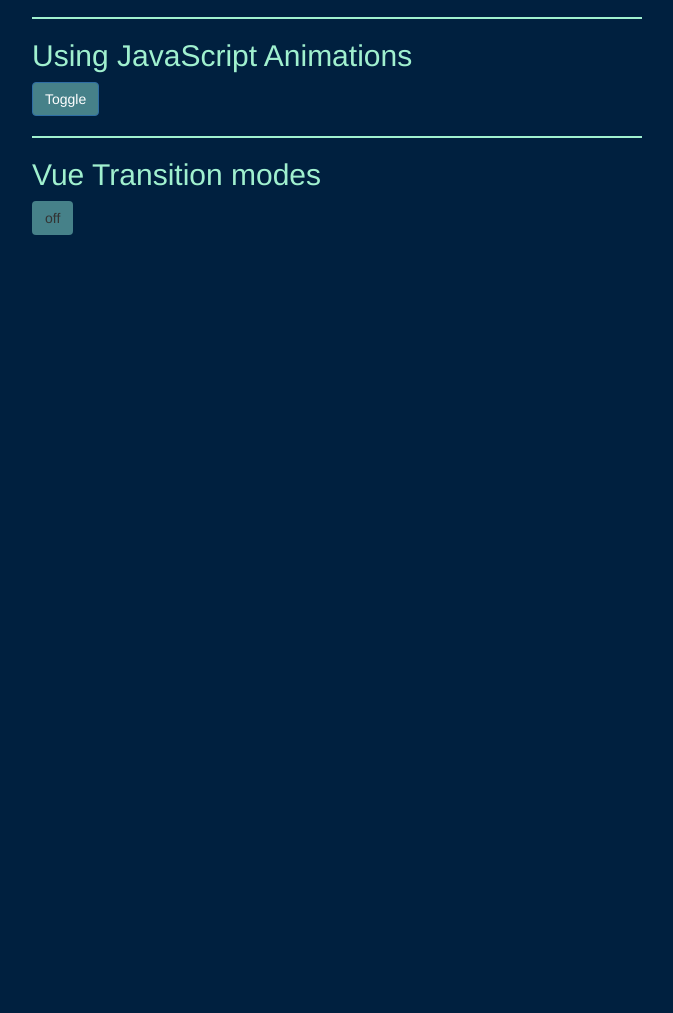
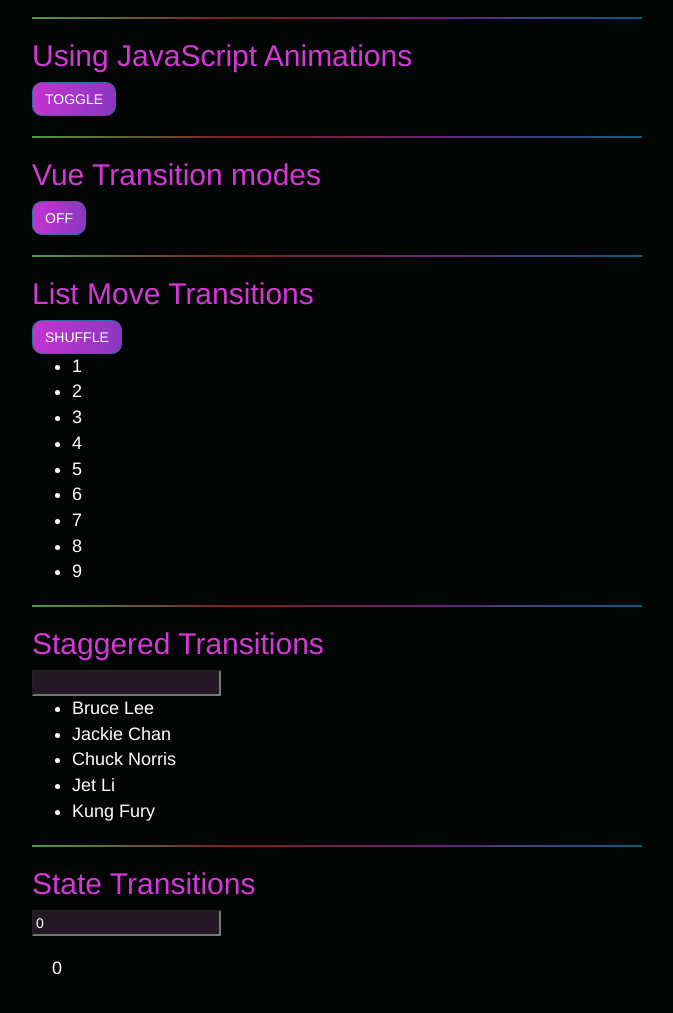
Before and after one commit to HenryQuillin/vue.js-demo, a plain HTML site: page index.html in a window 1280 px wide. Shown: the part 953-1966 px from the top of the page, without its empty margins (303-976 px from the left). Before the commit the page ends 1218 px from the top, so only its background shows below. Drawn offline with nearby package versions, Linux system fonts and the light colour scheme.

Commit message:
added demos

```diff
--- a/index.html
+++ b/index.html
@@ -89,13 +89,49 @@
         <h2>Vue Transition modes </h2>
         <div id="demo6">
             <transition name="mode-fade" mode="out-in">
-              <button class="btn btn-secondary" v-if="on" key="on" @click="on = false">
-                on
-              </button>
-              <button class="btn btn-secondary" v-else key="off" @click="on = true">
-                off
-              </button>
+                <button class="btn btn-primary" v-if="on" key="on" @click="on = false">
+                    on
+                </button>
+                <button class="btn btn-primary" v-else key="off" @click="on = true">
+                    off
+                </button>
             </transition>
+        </div>
+        <hr>
+
+
+        <h2>List Move Transitions </h2>
+        <script src="https://cdnjs.cloudflare.com/ajax/libs/lodash.js/4.17.15/lodash.min.js"></script>
+        <div id="flip-list-demo">
+            <button class="btn btn-primary" @click="shuffle">Shuffle</button>
+            <transition-group name="flip-list" tag="ul">
+                <li v-for="item in items" :key="item">
+                    {{ item }}
+                </li>
+            </transition-group>
+        </div>
+        <hr>
+
+
+        <h2>Staggered Transitions  </h2>
+
+        <div id="demo8">
+            <input v-model="query" />
+            <transition-group name="staggered-fade" tag="ul" :css="false" @before-enter="beforeEnter" @enter="enter"
+                @leave="leave">
+                <li v-for="(item, index) in computedList" :key="item.msg" :data-index="index">
+                    {{ item.msg }}
+                </li>
+            </transition-group>
+        </div>
+
+        <hr>
+
+
+        <h2>State Transitions</h2>
+        <div id="animated-number-demo">
+            <input v-model.number="number" type="number" step="20" />
+            <p>{{ animatedNumber }}</p>
           </div>
 
 
--- a/src.js
+++ b/src.js
@@ -110,3 +110,92 @@ const Demo6 = {
 }
 
 Vue.createApp(Demo6).mount('#demo6')
+
+// --------Demo 7--------------------
+
+const Demo7 = {
+  data() {
+    return {
+      items: [1, 2, 3, 4, 5, 6, 7, 8, 9]
+    };
+  },
+  methods: {
+    shuffle() {
+      this.items = _.shuffle(this.items);
+    }
+  }
+};
+
+Vue.createApp(Demo7).mount("#flip-list-demo");
+
+// --------Demo 8--------------------
+
+const Demo8 = {
+  data() {
+    return {
+      query: '',
+      list: [
+        { msg: 'Bruce Lee' },
+        { msg: 'Jackie Chan' },
+        { msg: 'Chuck Norris' },
+        { msg: 'Jet Li' },
+        { msg: 'Kung Fury' }
+      ]
+    }
+  },
+  computed: {
+    computedList() {
+      var vm = this
+      return this.list.filter((item) => {
+        return item.msg.toLowerCase().indexOf(vm.query.toLowerCase()) !== -1
+      })
+    }
+  },
+  methods: {
+    beforeEnter(el) {
+      el.style.opacity = 0
+      el.style.height = 0
+    },
+    enter(el, done) {
+      gsap.to(el, {
+        opacity: 1,
+        height: '1.6em',
+        delay: el.dataset.index * .15,
+        onComplete: done
+      })
+    },
+    leave(el, done) {
+      gsap.to(el, {
+        opacity: 0,
+        height: 0,
+        delay: el.dataset.index * .15,
+        onComplete: done
+      })
+    }
+  }
+}
+
+Vue.createApp(Demo8).mount('#demo8')
+
+// --------Demo 9-------------------
+
+const Demo9 = {
+  data() {
+    return {
+      number: 0,
+      tweenedNumber: 0
+    }
+  },
+  computed: {
+    animatedNumber() {
+      return this.tweenedNumber.toFixed(0)
+    }
+  },
+  watch: {
+    number(newValue) {
+      gsap.to(this.$data, { duration: 0.5, tweenedNumber: newValue })
+    }
+  }
+}
+
+Vue.createApp(Demo9).mount('#animated-number-demo')
--- a/styles.css
+++ b/styles.css
@@ -1,28 +1,64 @@
 body {
     margin: 30px;
-    background-color: #00203F;
+    background-color: #030404;
 }
+
 button {
     /* color: #FFF; */
-    background-color: 	#468189;
+    background-color: #468189;
 
 }
+
 p {
-    color: #a0f0cf;
+    color: #FFF;
     margin: auto;
-    padding:20px;
+    padding: 20px;
     font-size: large;
 
 }
 
+li {
+    color: #FFF;
+    margin: auto;
+    font-size: large;
+}
+input {
+    background-color: #231823;
+    color: #FFF;
+
+}
+
 hr {
-    height:2px;border-width:0;color:#a0f0cf;background-color:#a0f0cf
+    height: 2px;
+    border-width: 0;
+    background: linear-gradient(to right, #4f9946,#7b1e1c,#652776,#0f5e7b);
+
 }
 
 h2 {
-    color: #a0f0cf;
+    color: #d438d7;
 
 }
+
+.btn {
+    background-image: linear-gradient(to right, #c234d1 0%, #8a37bf 51%, #4935b0 100%);
+}
+
+.btn:hover {
+    background-position: right center;
+    /* change the direction of the change here */
+}
+
+.btn {
+    text-align: center;
+    text-transform: uppercase;
+    transition: 0.5s;
+    background-size: 200% auto;
+    color: white;
+    /* text-shadow: 0px 0px 10px rgba(0,0,0,0.2);*/
+    border-radius: 10px;
+}
+
 
 
 .demos {
@@ -31,7 +67,7 @@ h2 {
 }
 
 .btn-primary {
-    background-color: 	#468189;
+    background-color: #468189;
 }
 
 /* -------------------- Demo 1 ------------------ */
@@ -90,9 +126,11 @@ animation: bounce-in .5s reverse ease-in both;
     0% {
         transform: scale(0);
     }
+
     50% {
         transform: scale(1.25);
     }
+
     100% {
         transform: scale(1);
     }
@@ -109,15 +147,18 @@ animation: bounce-in .5s reverse ease-in both;
 
 /* -------------------- Demo 6 ------------------ */
 
-
-
-
-
-
-  .mode-fade-enter-active, .mode-fade-leave-active {
+.mode-fade-enter-active,
+.mode-fade-leave-active {
     transition: opacity .5s ease
 }
 
-  .mode-fade-enter-from, .mode-fade-leave-to {
+.mode-fade-enter-from,
+.mode-fade-leave-to {
     opacity: 0
 }
+
+/* -------------------- Demo 7 ------------------ */
+
+.flip-list-move {
+    transition: transform 0.8s ease;
+  }
```
Lines whose indentation alone changed are shown as unchanged.
